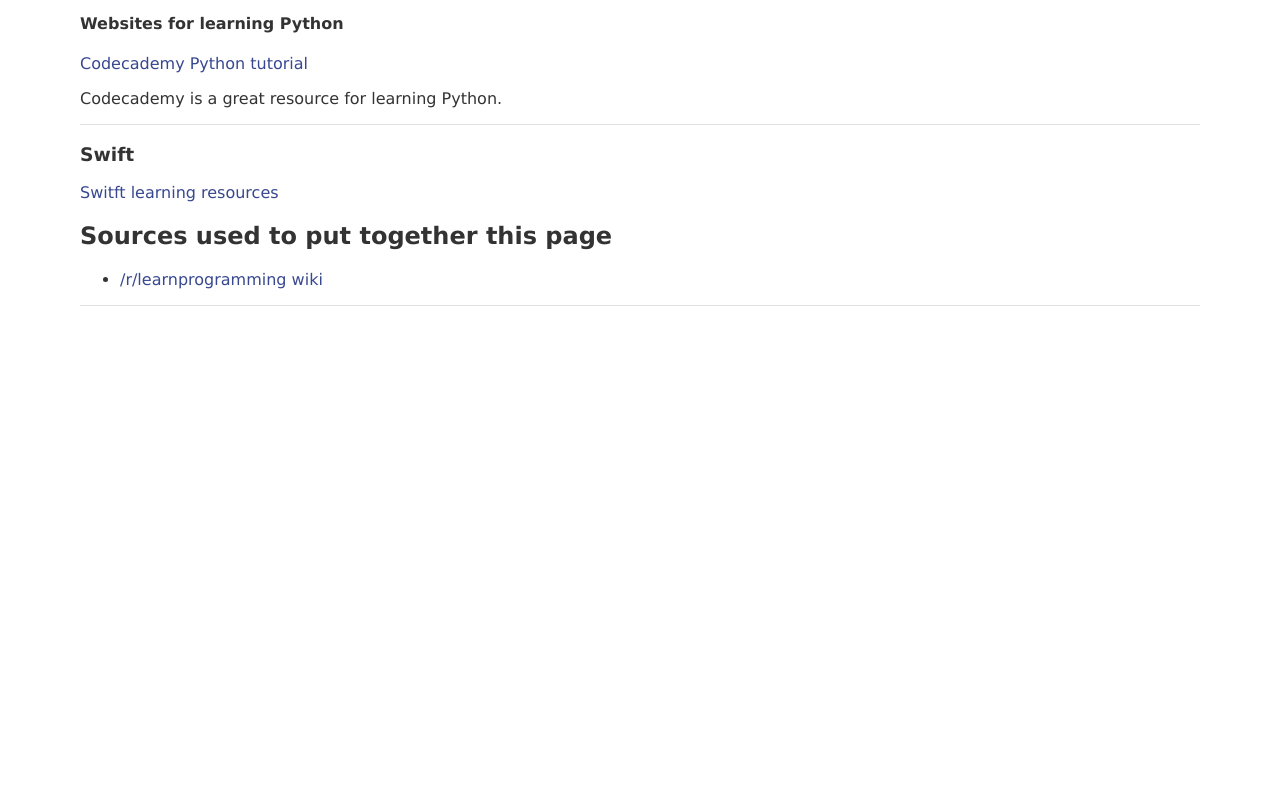
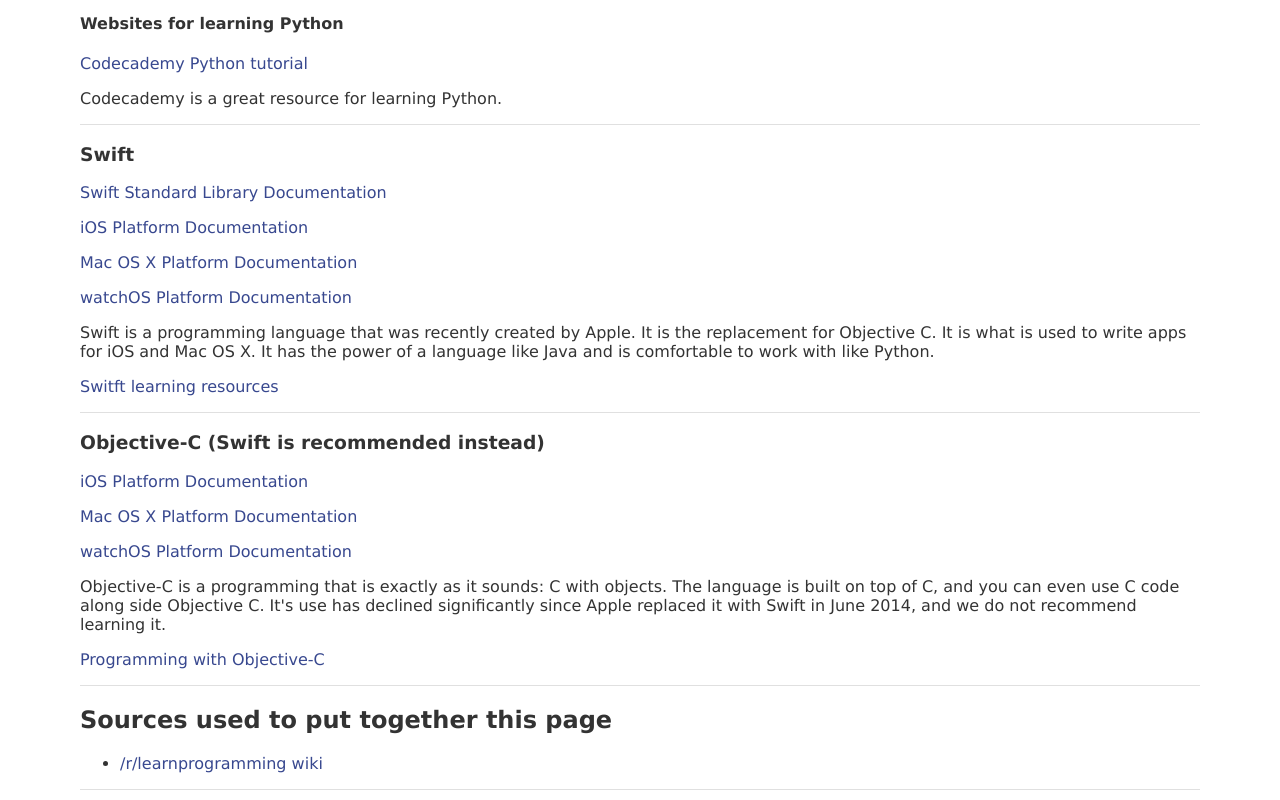
Before and after one commit to ahscpc/ahscpc.github.io, a plain HTML site: page resources.html in a window 1280 px wide. Shown: the part 1419-2219 px from the top of the page. Before the commit the page ends 1735 px from the top, so only its background shows below. Drawn offline with Linux system fonts and the light colour scheme.

Commit message:
Added Objective C, Other minor changes
* Added Objective C to resources
* Expanded Swift on resources
* Added a bottom separator on resources
* Cleaned up the stylesheet
* Removed the custom selection color
* Added anchors to resources page

```diff
--- a/resources.html
+++ b/resources.html
@@ -56,7 +56,7 @@
                 <tbody>
                     <tr>
                         <td>Desktop apps for Windows, OS X, and Linux</td>
-                        <td>Java</td>
+                        <td><a href="#java">Java</a></td>
                     </tr>
                     <tr>
                         <td>Websites or webapps</td>
@@ -64,7 +64,7 @@
                     </tr>
                     <tr>
                         <td>iOS apps</td>
-                        <td>Objective-C or Swift</td>
+                        <td><a href="#objc">Objective-C</a> or <a href="#swift">Swift</a></td>
                     </tr>
                     <tr>
                         <td>Android apps</td>
@@ -72,7 +72,7 @@
                     </tr>
                     <tr>
                         <td>2D games</td>
-                        <td>JavaScript or Python</td>
+                        <td>JavaScript or <a href="#python">Python</a></td>
                     </tr>
                     <tr>
                         <td>3D games</td>
@@ -80,7 +80,7 @@
                     </tr>
                     <tr>
                         <td>Command line programs</td>
-                        <td>C or Python</td>
+                        <td>C or <a href="#python">Python</a></td>
                     </tr>
                     <tr>
                         <td>Windows only applications</td>
@@ -91,7 +91,7 @@
 
             <h2>List of resources by language</h2>
 
-            <div class="langcell">
+            <div class="seperated" id="java">
                 <h3>Java</h3>
                 <p><a href="https://docs.oracle.com/javase/8/docs/api/">Documentation</a></p>
                 <p>
@@ -112,7 +112,7 @@
                 </p>
             </div>
 
-            <div class="langcell">
+            <div class="seperated" id="python">
                 <h3>Python (Recommended for beginners)</h3>
                 <p><a href="https://docs.python.org/3/">Documentation (Python 3)</a></p>
                 <p><a href="https://docs.python.org/2/">Documentation (Python 2)</a></p>
@@ -127,15 +127,40 @@
                 </p>
             </div>
 
-            <div class="langcell">
+            <div class="seperated" id="swift">
                 <h3>Swift</h3>
+                <p><a href="https://developer.apple.com/library/prerelease/ios//documentation/General/Reference/SwiftStandardLibraryReference/index.html">Swift Standard Library Documentation</a></p>
+                <p><a href="https://developer.apple.com/library/ios/navigation/">iOS Platform Documentation</a></p>
+                <p><a href="https://developer.apple.com/library/mac/navigation/">Mac OS X Platform Documentation</a></p>
+                <p><a href="https://developer.apple.com/library/watchos/navigation/">watchOS Platform Documentation</a></p>
+                <p>
+                    Swift is a programming language that was recently created by Apple.
+                    It is the replacement for Objective C.
+                    It is what is used to write apps for iOS and Mac OS X.
+                    It has the power of a language like Java and is comfortable to work with like Python.
+                </p>
                 <p><a href="https://developer.apple.com/swift/resources/">Switft learning resources</a></p>
             </div>
 
-            <h2>Sources used to put together this page</h2>
-            <ul>
-                <li><a href="https://www.reddit.com/r/learnprogramming/wiki/faq">/r/learnprogramming wiki</a></li>
-            </ul>
+            <div class="seperated" id="objc">
+                <h3>Objective-C (Swift is recommended instead)</h3>
+                <p><a href="https://developer.apple.com/library/ios/navigation/">iOS Platform Documentation</a></p>
+                <p><a href="https://developer.apple.com/library/mac/navigation/">Mac OS X Platform Documentation</a></p>
+                <p><a href="https://developer.apple.com/library/watchos/navigation/">watchOS Platform Documentation</a></p>
+                <p>
+                    Objective-C is a programming that is exactly as it sounds: C with objects.
+                    The language is built on top of C, and you can even use C code along side Objective C.
+                    It's use has declined significantly since Apple replaced it with Swift in June 2014, and we do not recommend learning it.
+                </p>
+                <p><a href="https://developer.apple.com/library/ios/documentation/Cocoa/Conceptual/ProgrammingWithObjectiveC/ProgrammingWithObjectiveC.pdf">Programming with Objective-C</a></p>
+            </div>
+
+            <div class="seperated">
+                <h2>Sources used to put together this page</h2>
+                <ul>
+                    <li><a href="https://www.reddit.com/r/learnprogramming/wiki/faq">/r/learnprogramming wiki</a></li>
+                </ul>
+            </div>
         </div>
     </article>
 </body>
--- a/stylesheet.css
+++ b/stylesheet.css
@@ -6,20 +6,7 @@
     width: 100%;
     color: #333333;
     font-family: "Lucida Grande", Arial, Verdana, sans-serif;
-    overflow-y: scroll;
-}
-
-::-moz-selection { /* Code for Firefox */
-    color: #FFFFFF;
-    background: #224AAD;
-}
-
-::selection {
-    color: #FFFFFF;
-    /*
-        [IMPORTANT!] Don't change the opacity value.
-    */
-    background: rgba(34, 74, 173, .97);
+    overflow-y: scroll; /* Force displaying a scroll bar */
 }
 
 /* The navbar */
@@ -60,7 +47,7 @@
 }
 
 /* Put a seperator between the language cells so its more readable */
-.langcell {
+.seperated {
     border-top: 1px solid #E0E0E0;
 }
 
@@ -75,17 +62,32 @@
     color: #FFFFFF;
 }
 
+/* Center all h1s */
+h1 {
+    text-align: center;
+}
+
+/* Make links look better */
+a:link, a:visited {
+    color: #38488F;
+    text-decoration: none;
+}
+
+/* Provide a way to center elements */
+.center {
+    text-align: center;
+}
+
+/**********************************************/
+/* Put all animation code in the next section */
+/**********************************************/
+
 /* Class for the appear animation */
 .fadein {
     -webkit-animation: appear 2.3s;
     -moz-animation: appear 2.3s;
     -o-animation: appear 2.3s;
     animation: appear 2.3s;
-}
-
-/* Provide a way to center elements */
-.center {
-    text-align: center;
 }
 
 /* Appear animation */
@@ -127,15 +129,3 @@
     to {margin-top: 10px}
     to {opacity: 1;}
 }
-
-
-/* Center all h1s */
-h1 {
-    text-align: center;
-}
-
-/* Make links look better */
-a:link, a:visited {
-    color: #38488F;
-    text-decoration: none;
-}
```
